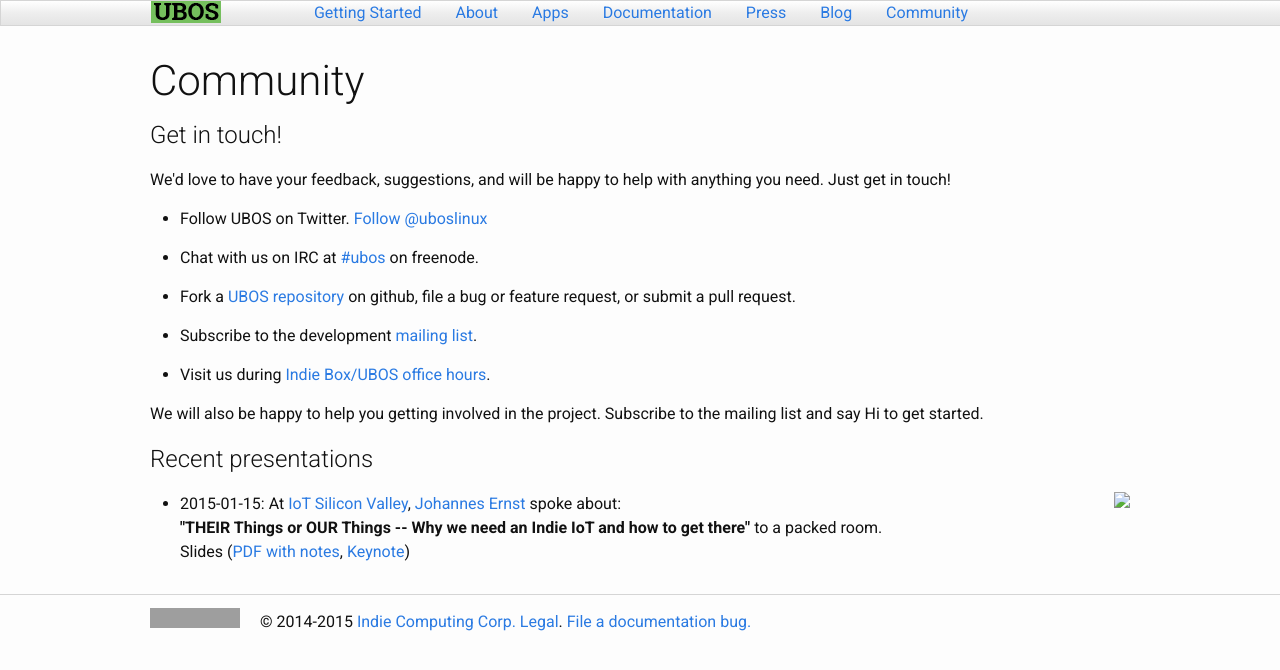
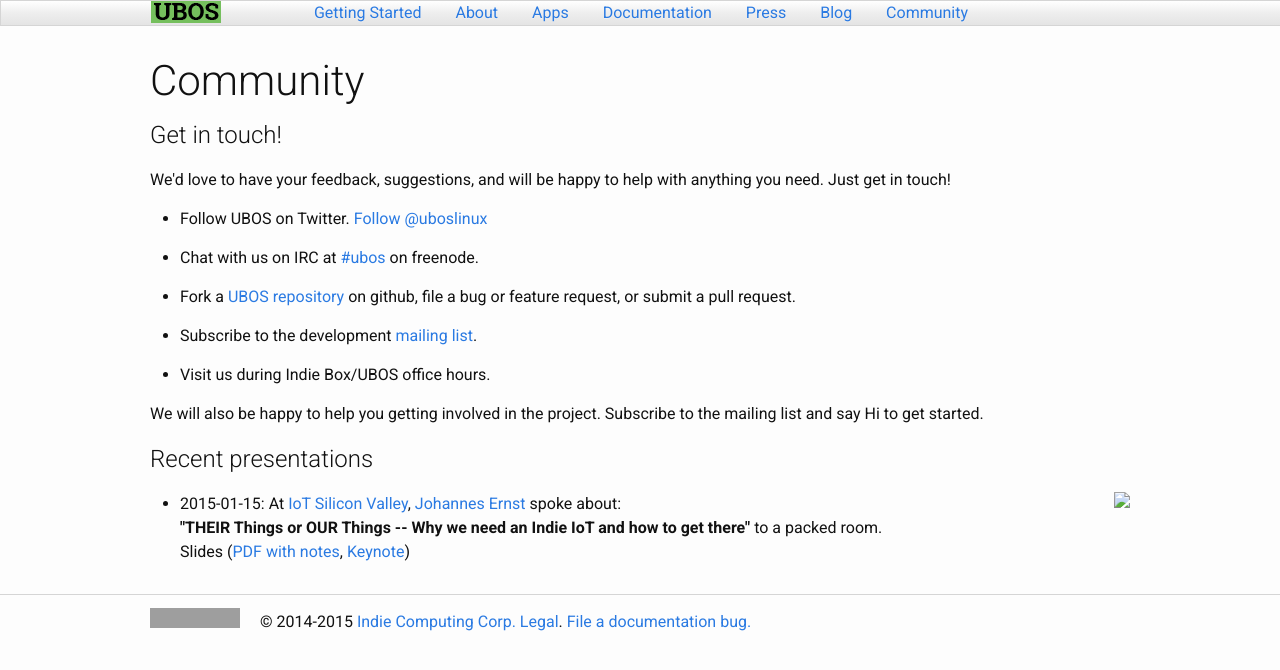
Before and after one commit to uboslinux/ubos-docs, a Jekyll site: the page built from jekyll/community/index.html, in a window 1280 px wide. Shown: the top 670 px of the page. Built offline with Jekyll 4.4.1, drawn with Linux system fonts in a browser that asks for light colours; comment, search, counter and statistics services are not loaded; part of the change alters nothing that is shown; grey boxes are pictures that could not be loaded.

```diff
--- a/jekyll/community/index.html
+++ b/jekyll/community/index.html
@@ -19,7 +19,7 @@ Just get in touch!</p>
      a bug or feature request, or submit a pull request.</li>
  <li>Subscribe to the development
      <a href="http://groups.google.com/group/ubos-dev">mailing list</a>.</li>
- <li>Visit us during <a href="http://www.meetup.com/uboslinux/">Indie Box/UBOS office hours</a>.</li>
+ <li>Visit us during Indie Box/UBOS office hours.</li>
 </ul>
 
 <p>We will also be happy to help you getting involved in the project. Subscribe to the
```
